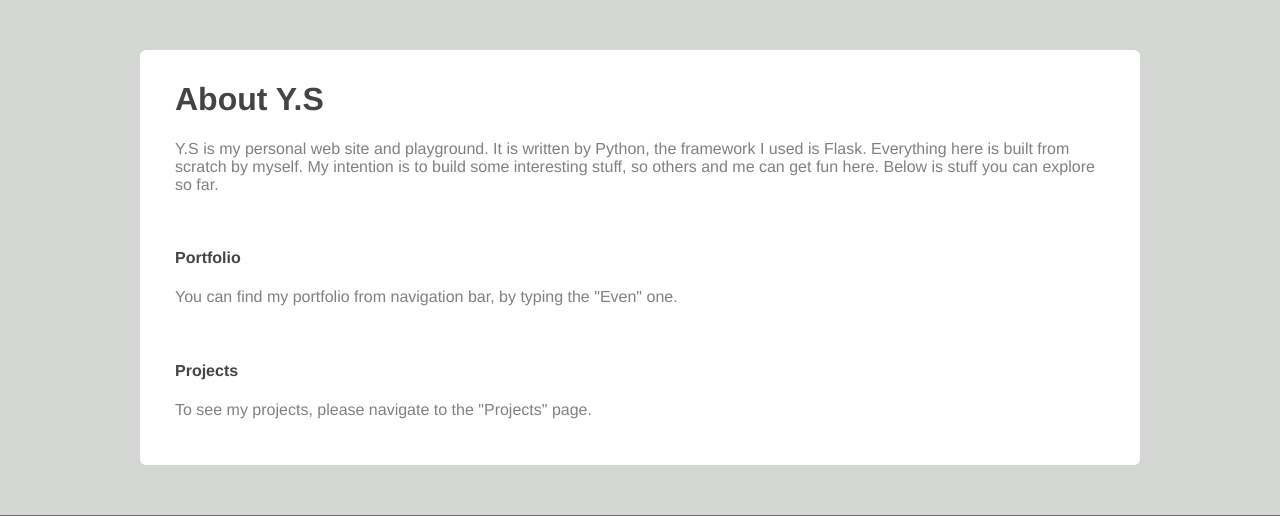
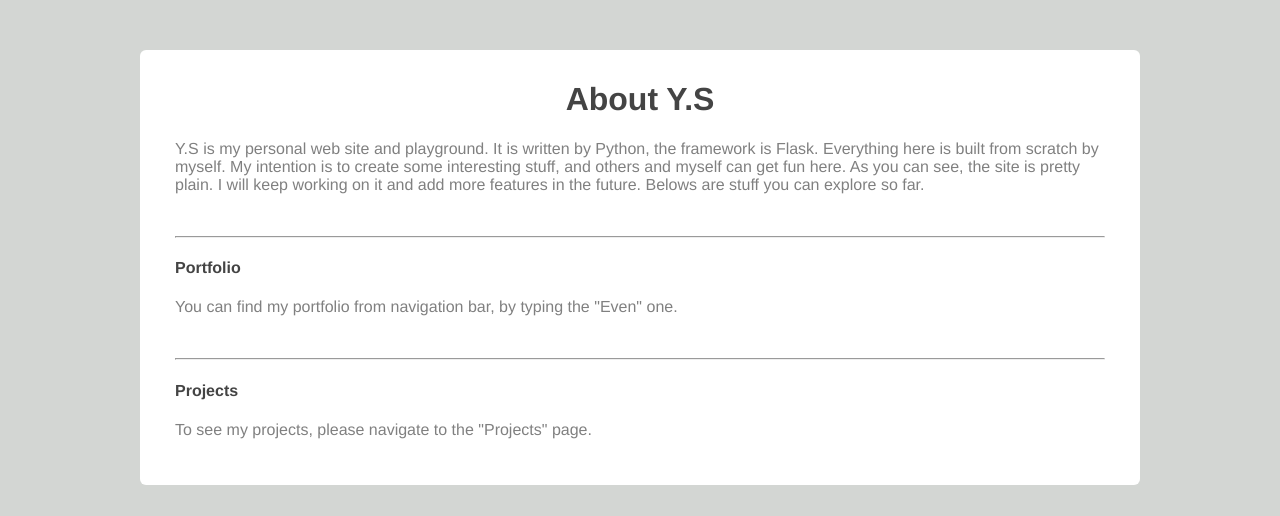
Before and after one commit to EvenMa0922/ymSite, a Flask app: page /siteInformation in a window 1280 px wide. Shown: the part 47-563 px from the top of the page. Run offline with Flask 2, Linux system fonts and the light colour scheme.

Commit message:
fixed layout and some texts

```diff
--- a/templates/home.html
+++ b/templates/home.html
@@ -9,10 +9,10 @@
          The purpose of developing this site is to show my ability as a software engineer.
          It is also my playground where I practice new technology I learn and polish skills I already have.
          Please feel free to explore kinds of fun stuffs here and enjoy yourself.</p>
-       <br>
+       <br><hr>
        <h1 style="text-align: center;">More about Y.S</h1>
        <a href="{{ url_for('siteInformation') }}">Y.S information</a>
-       <br><br>
+       <br><br><hr>
        <h1 style="text-align: center">Who I am</h1>
        <a href="{{ url_for('portfolio') }}">My portfolio</a>
      </div>
--- a/templates/siteInformation.html
+++ b/templates/siteInformation.html
@@ -7,12 +7,13 @@
   {% extends "template.html" %}
   {% block content %}
   <div class="home">
-    <h1>About Y.S</h1>
-    <p>Y.S is my personal web site and playground. It is written by Python, the framework I used is Flask. Everything
-    here is built from scratch by myself. My intention is to build some interesting stuff, so others and me can get
-    fun here. Below is stuff you can explore so far.</p><br>
+    <h1 style="text-align: center">About Y.S</h1>
+    <p>Y.S is my personal web site and playground. It is written by Python, the framework is Flask. Everything
+      here is built from scratch by myself. My intention is to create some interesting stuff, and others and myself can get
+      fun here. As you can see, the site is pretty plain. I will keep working on it and add more features in the
+      future. Belows are stuff you can explore so far.</p><br><hr>
     <h4>Portfolio</h4>
-    <p>You can find my portfolio from navigation bar, by typing the "Even" one.</p><br>
+    <p>You can find my portfolio from navigation bar, by typing the "Even" one.</p><br><hr>
     <h4>Projects</h4>
     <p>To see my projects, please navigate to the "Projects" page.</p>
   </div>
```
Also changed, not shown: templates/portfolio.html (+13 -13 lines).
